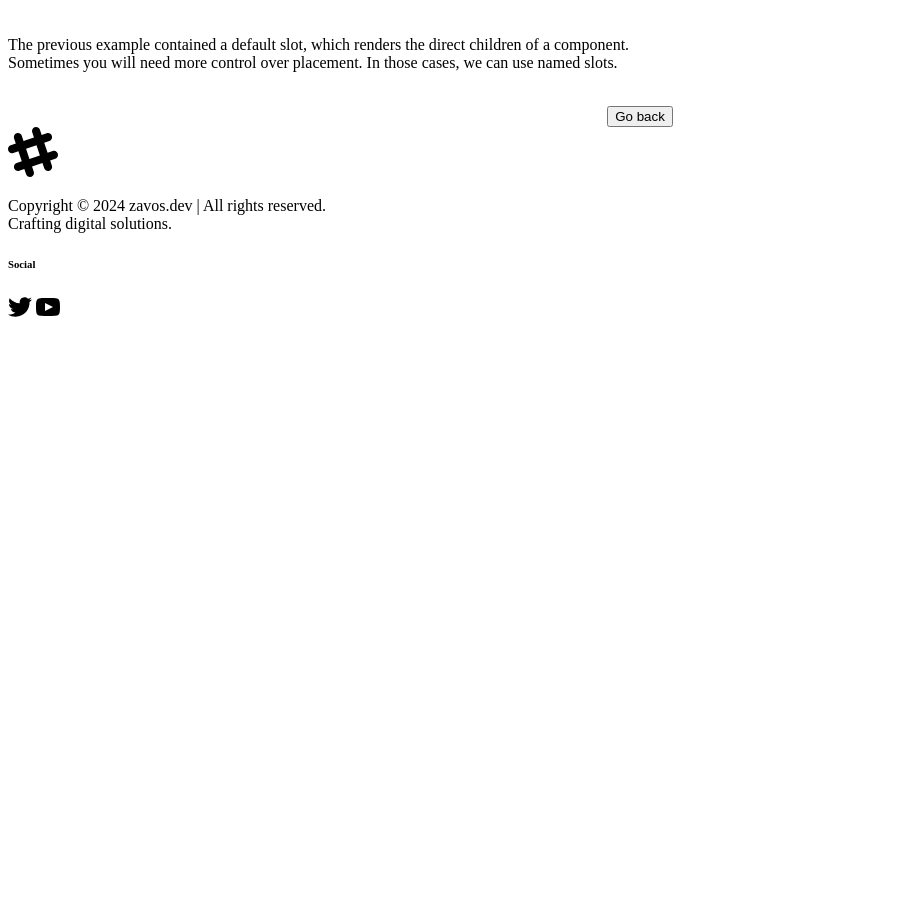
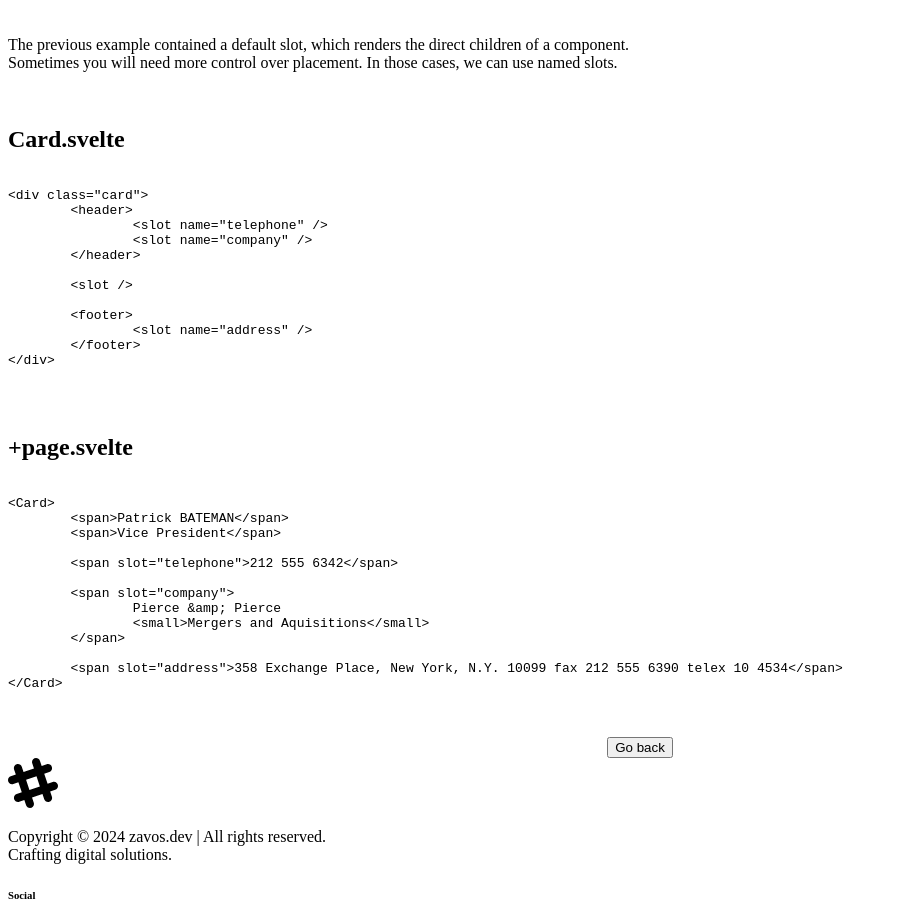
Before and after one commit to kzavos/svelte-training, a SvelteKit app: page /projects/project-13 in a window 1280 px wide. Shown: the part 1280-2203 px from the top of the page, without its empty margins (0-897 px from the left). Before the commit the page ends 1611 px from the top, so only its background shows below. Built offline with nearby package versions, Linux system fonts and the light colour scheme; a web font is replaced by a local one.

Commit message:
Complete the second slots example

```diff
--- a/src/routes/projects/project-13/+page.svelte
+++ b/src/routes/projects/project-13/+page.svelte
@@ -12,6 +12,35 @@
 		<span>Patrick BATEMAN</span>
 		<span>Vice President</span>
 	</Card>`;
+
+	// Second
+	let secondcard = `
+<div class="card">
+	<header>
+		<slot name="telephone" />
+		<slot name="company" />
+	</header>
+
+	<slot />
+
+	<footer>
+		<slot name="address" />
+	</footer>
+</div>`;
+	let secondapp = `
+<Card>
+	<span>Patrick BATEMAN</span>
+	<span>Vice President</span>
+
+	<span slot="telephone">212 555 6342</span>
+
+	<span slot="company">
+		Pierce &amp; Pierce
+		<small>Mergers and Aquisitions</small>
+	</span>
+
+	<span slot="address">358 Exchange Place, New York, N.Y. 10099 fax 212 555 6390 telex 10 4534</span>
+</Card>`;
 </script>
 
 <article class="container mx-auto max-w-3xl break-words px-4 py-8">
@@ -90,6 +119,20 @@
 		</p>
 	</div>
 	<br />
+	<div class="rounded-lg bg-base-200 p-6 shadow-lg">
+		<h2 class="mb-4 text-lg font-semibold">Card.svelte</h2>
+		<pre class="overflow-auto whitespace-pre-wrap rounded-md bg-gray-900 p-4 text-gray-200">
+			{secondcard}
+		</pre>
+	</div>
+	<br />
+	<div class="rounded-lg bg-base-200 p-6 shadow-lg">
+		<h2 class="mb-4 text-lg font-semibold">+page.svelte</h2>
+		<pre class="overflow-auto whitespace-pre-wrap rounded-md bg-gray-900 p-4 text-gray-200">
+			{secondapp}
+		</pre>
+	</div>
+	<br />
 </article>
 
 <style>
```
